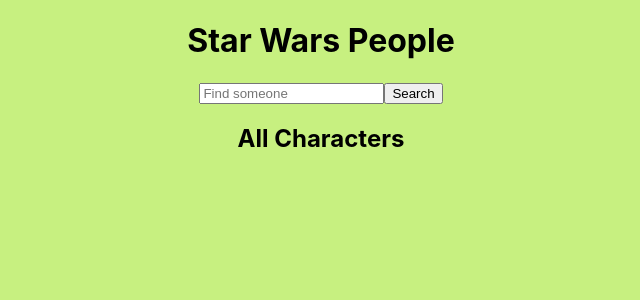
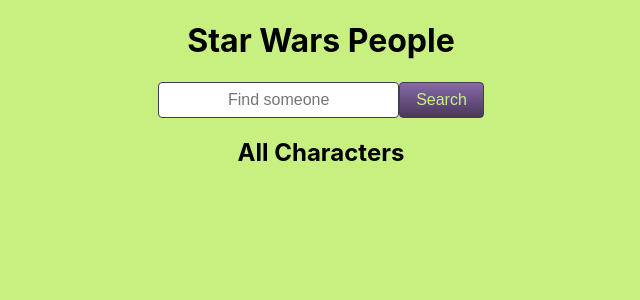
Before and after one commit to InnuendoX3/star-wars-people, a React (Create React App) app: page / in a window 1280 px wide. Shown: the top 300 px of the page, without its empty margins (319-959 px from the left). Built offline with nearby package versions, Linux system fonts and the light colour scheme; no server answers.

Commit message:
Styled components: SearchForm

```diff
--- a/src/components/Pagination.jsx
+++ b/src/components/Pagination.jsx
@@ -1,38 +1,8 @@
 import React from 'react'
 import styled from 'styled-components'
 
-const StyledButton = styled.button`
-  display: inline-block;
-  text-align: center;
-  vertical-align: middle;
-  padding: 4px 8px;
-  border: 1px solid #483859;
-  border-radius: 4px;
-  background: #886aa8;
-  background: -webkit-gradient(linear, left top, left bottom, from(#886aa8), to(#483859));
-  background: -moz-linear-gradient(top, #886aa8, #483859);
-  background: linear-gradient(to bottom, #886aa8, #483859);
-  font: normal normal normal 14px arial;
-  color: #c7f080;
-  text-decoration: none;
+import SmallButton from '../components/styled/SmallButton'
 
-  &:hover,
-  &:focus {
-    border: 1px solid #554269;
-    background: #a37fca;
-    background: -webkit-gradient(linear, left top, left bottom, from(#a37fca), to(#56436b));
-    background: -moz-linear-gradient(top, #a37fca, #56436b);
-    background: linear-gradient(to bottom, #a37fca, #56436b);
-    color: #c7f080;
-    text-decoration: none;
-  }
-  &:active {
-    background: #483859;
-    background: -webkit-gradient(linear, left top, left bottom, from(#483859), to(#483859));
-    background: -moz-linear-gradient(top, #483859, #483859);
-    background: linear-gradient(to bottom, #483859, #483859);
-  }
-`
 const StyledSpan = styled.span`
   padding: 0 5px;
 `
@@ -50,9 +20,9 @@
 
   return (
     <StyledDiv>
-      <StyledButton className={previousUrl ? 'visible' : 'invisible'} onClick={handlePrevious}>&lt;</StyledButton>
-      {totalPages && <StyledSpan>{currentPage}/{totalPages}</StyledSpan>}
-      <StyledButton className={nextUrl ? 'visible' : 'invisible'} onClick={handleNext}>&gt;</StyledButton>
+      <SmallButton className={previousUrl ? 'visible' : 'invisible'} onClick={handlePrevious}>&lt;</SmallButton>
+      <StyledSpan>{currentPage}/{totalPages}</StyledSpan>
+      <SmallButton className={nextUrl ? 'visible' : 'invisible'} onClick={handleNext}>&gt;</SmallButton>
     </StyledDiv>
   )
 }
--- a/src/components/SearchForm.jsx
+++ b/src/components/SearchForm.jsx
@@ -1,6 +1,30 @@
 import React, {useState, useContext} from 'react'
 import {useHistory} from 'react-router-dom'
 import {SearchContext} from '../context/SearchContext'
+import styled from 'styled-components'
+
+import Button from '../components/styled/Button'
+
+const StyledForm = styled.form`
+  display: flex;
+  flex-direction: row;
+
+  @media (max-width: 425px) {
+    width: 95%;
+    flex-direction: column;
+  }
+`
+const StyledInput = styled.input`
+  border: 1px solid #483859;
+  border-radius: 4px;
+  padding: 8px 16px;
+  font-size: 16px;
+
+  ::placeholder,
+  ::-webkit-input-placeholder {
+    text-align: center;
+  }
+`
 
 export default function SearchForm() {
   const [inputText, setInputText] = useState(null)
@@ -20,9 +44,9 @@
   }
 
   return (
-    <form onSubmit={handleOnSubmit} id='search-form'>
-      <input type="text" onChange={handleInputText} placeholder="Find someone" required />
-      <input type="submit" value="Search"/>
-    </form>
+    <StyledForm onSubmit={handleOnSubmit} id='search-form'>
+      <StyledInput type="text" onChange={handleInputText} placeholder="Find someone" required />
+      <Button>Search</Button>
+    </StyledForm>
   )
 }
--- /dev/null
+++ b/src/components/styled/SmallButton.jsx
@@ -0,0 +1,34 @@
+import styled from 'styled-components'
+
+export default styled.button`
+  display: inline-block;
+  text-align: center;
+  vertical-align: middle;
+  padding: 4px 8px;
+  border: 1px solid #483859;
+  border-radius: 4px;
+  background: #886aa8;
+  background: -webkit-gradient(linear, left top, left bottom, from(#886aa8), to(#483859));
+  background: -moz-linear-gradient(top, #886aa8, #483859);
+  background: linear-gradient(to bottom, #886aa8, #483859);
+  font: normal normal normal 14px arial;
+  color: #c7f080;
+  text-decoration: none;
+
+  &:hover,
+  &:focus {
+    border: 1px solid #554269;
+    background: #a37fca;
+    background: -webkit-gradient(linear, left top, left bottom, from(#a37fca), to(#56436b));
+    background: -moz-linear-gradient(top, #a37fca, #56436b);
+    background: linear-gradient(to bottom, #a37fca, #56436b);
+    color: #c7f080;
+    text-decoration: none;
+  }
+  &:active {
+    background: #483859;
+    background: -webkit-gradient(linear, left top, left bottom, from(#483859), to(#483859));
+    background: -moz-linear-gradient(top, #483859, #483859);
+    background: linear-gradient(to bottom, #483859, #483859);
+  }
+`
--- a/src/pages/People.jsx
+++ b/src/pages/People.jsx
@@ -56,7 +56,7 @@
   return (
     <>
       <h2>All Characters</h2>
-      <Pagination {...paginationProps} />
+      { totalPages && <Pagination {...paginationProps} /> }
       { people && <PeopleList people={people}/> }
     </>
   )
--- a/src/pages/SearchResults.jsx
+++ b/src/pages/SearchResults.jsx
@@ -66,7 +66,7 @@
     <>
       <h2>Search Results for <span>{searchText}</span></h2>
       { errorMessage && <p>{errorMessage}</p> }
-      <Pagination {...paginationProps} />
+      { totalPages && <Pagination {...paginationProps} /> }
       { results && <PeopleList people={results} />}
       <Link to='/'>All characters</Link>
     </>
```
